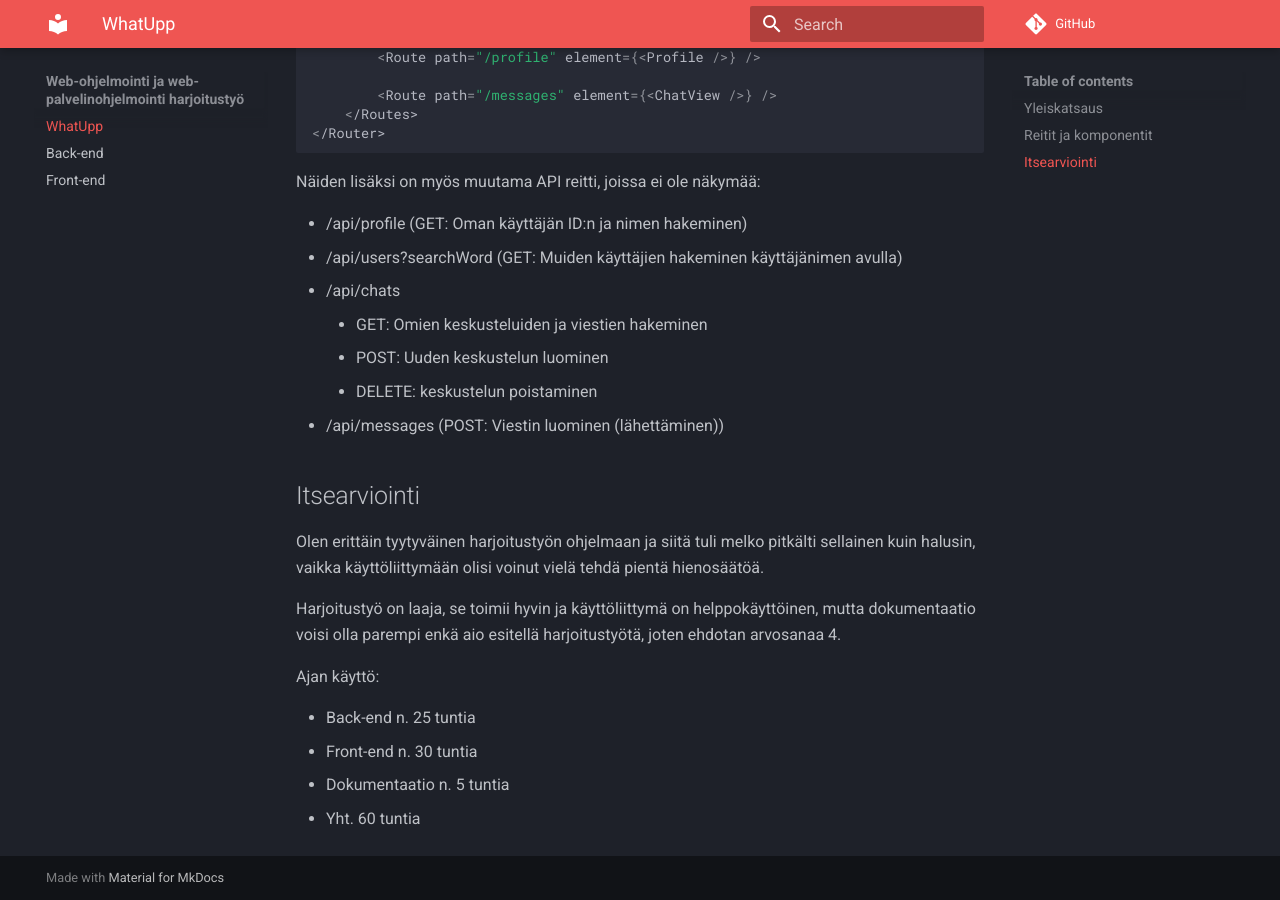
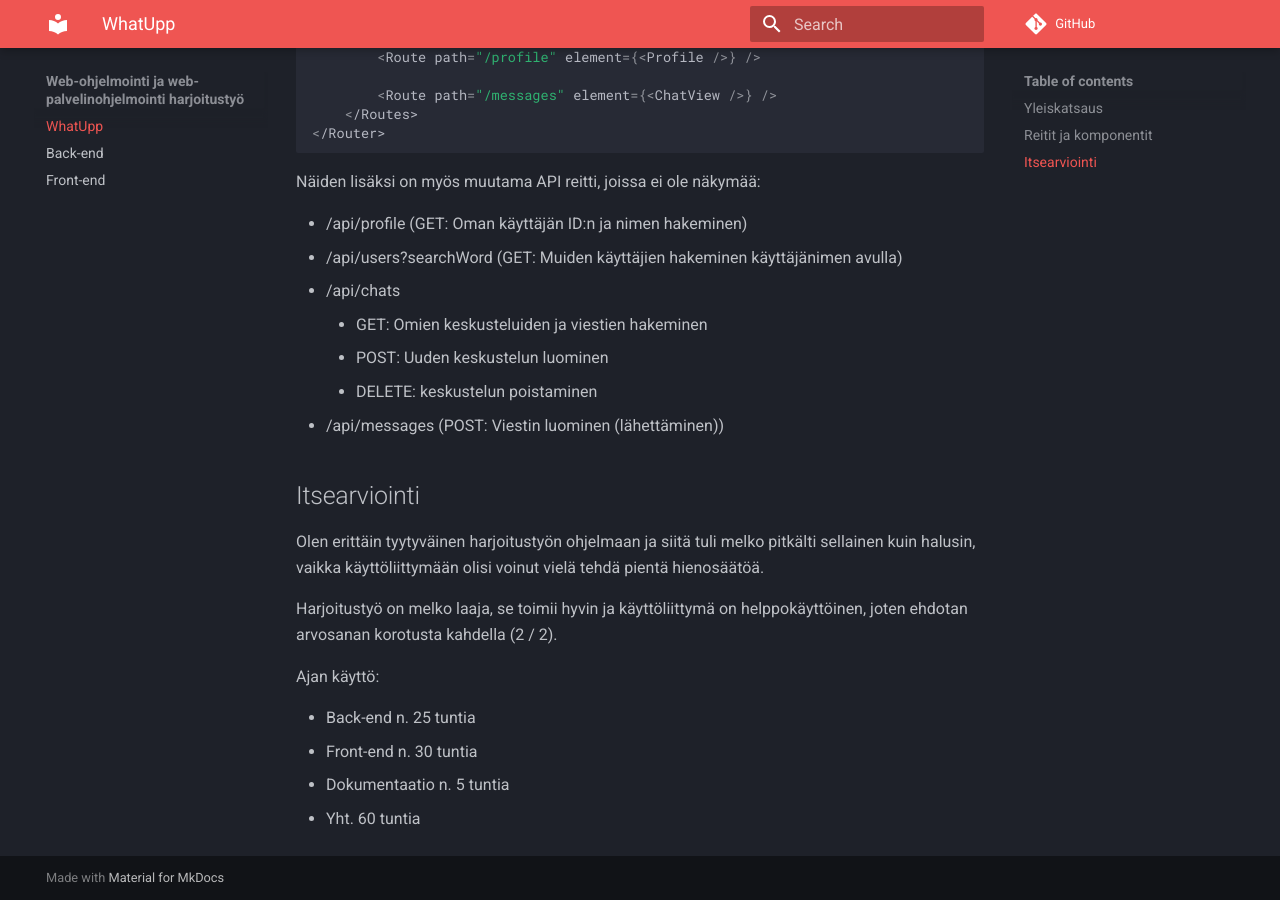
Before and after one commit to IamNanjo/webdev-ht, an MkDocs documentation site: the page built from docs/docs/index.md, in a window 1280 px wide and 900 px high, scrolled down 1746 px. Built offline with MkDocs 1.6.1 and Material for MkDocs 9.7.7, drawn with Linux system fonts in a browser that asks for light colours; comment, search, counter and statistics services are not loaded; some of the changed text lies outside the part shown.

Commit message:
Updated self-assessment

```diff
--- a/docs/docs/index.md
+++ b/docs/docs/index.md
@@ -71,7 +71,7 @@ Näiden lisäksi on myös muutama API reitti, joissa ei ole näkymää:
 
 Olen erittäin tyytyväinen harjoitustyön ohjelmaan ja siitä tuli melko pitkälti sellainen kuin halusin, vaikka käyttöliittymään olisi voinut vielä tehdä pientä hienosäätöä.
 
-Harjoitustyö on laaja, se toimii hyvin ja käyttöliittymä on helppokäyttöinen, mutta dokumentaatio voisi olla parempi enkä aio esitellä harjoitustyötä, joten ehdotan arvosanaa 4.
+Harjoitustyö on melko laaja, se toimii hyvin ja käyttöliittymä on helppokäyttöinen, joten ehdotan arvosanan korotusta kahdella (2 / 2).
 
 Ajan käyttö:
 
```
Also changed, not shown: other parts of docs/docs/index.md (+1 -1 lines).
